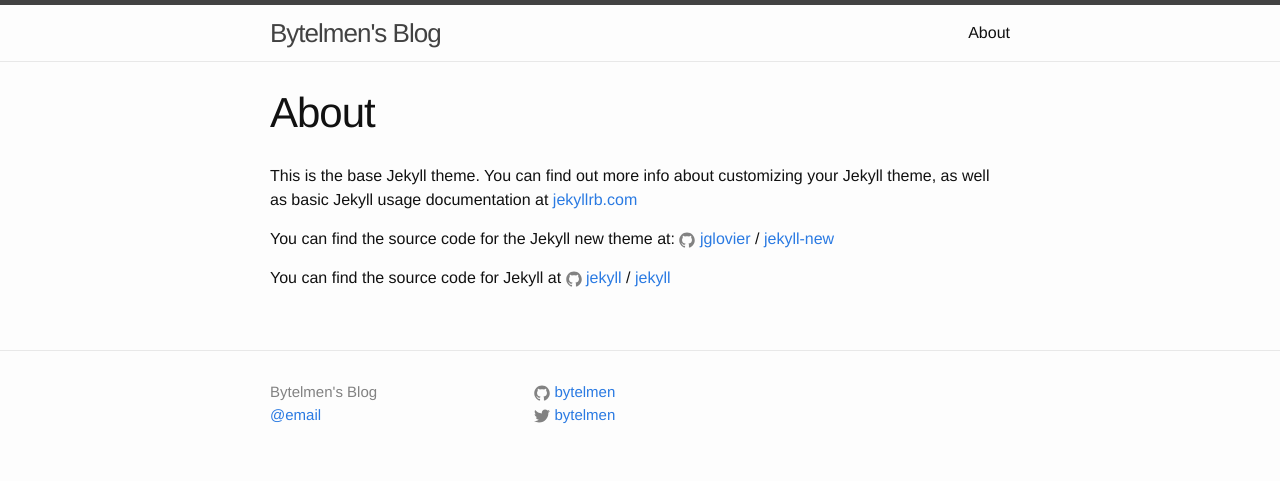
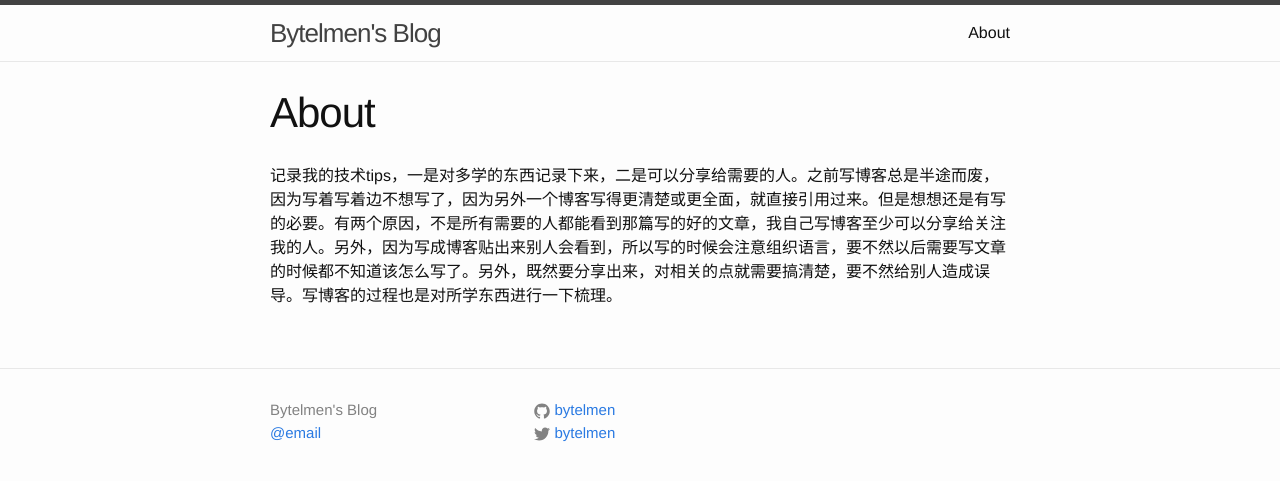
Before and after one commit to bytelmen/bytelmen.github.io, a Jekyll site: the page built from about.md, in a window 1280 px wide. Shown: the top 481 px of the page. Built offline with Jekyll 4.4.1, drawn with Linux system fonts in a browser that asks for light colours.

Commit message:
modified about page

```diff
--- a/about.md
+++ b/about.md
@@ -3,13 +3,4 @@ layout: page
 title: About
 permalink: /about/
 ---
-
-This is the base Jekyll theme. You can find out more info about customizing your Jekyll theme, as well as basic Jekyll usage documentation at [jekyllrb.com](http://jekyllrb.com/)
-
-You can find the source code for the Jekyll new theme at:
-{% include icon-github.html username="jglovier" %} /
-[jekyll-new](https://github.com/jglovier/jekyll-new)
-
-You can find the source code for Jekyll at
-{% include icon-github.html username="jekyll" %} /
-[jekyll](https://github.com/jekyll/jekyll)
+记录我的技术tips，一是对多学的东西记录下来，二是可以分享给需要的人。之前写博客总是半途而废，因为写着写着边不想写了，因为另外一个博客写得更清楚或更全面，就直接引用过来。但是想想还是有写的必要。有两个原因，不是所有需要的人都能看到那篇写的好的文章，我自己写博客至少可以分享给关注我的人。另外，因为写成博客贴出来别人会看到，所以写的时候会注意组织语言，要不然以后需要写文章的时候都不知道该怎么写了。另外，既然要分享出来，对相关的点就需要搞清楚，要不然给别人造成误导。写博客的过程也是对所学东西进行一下梳理。
```
